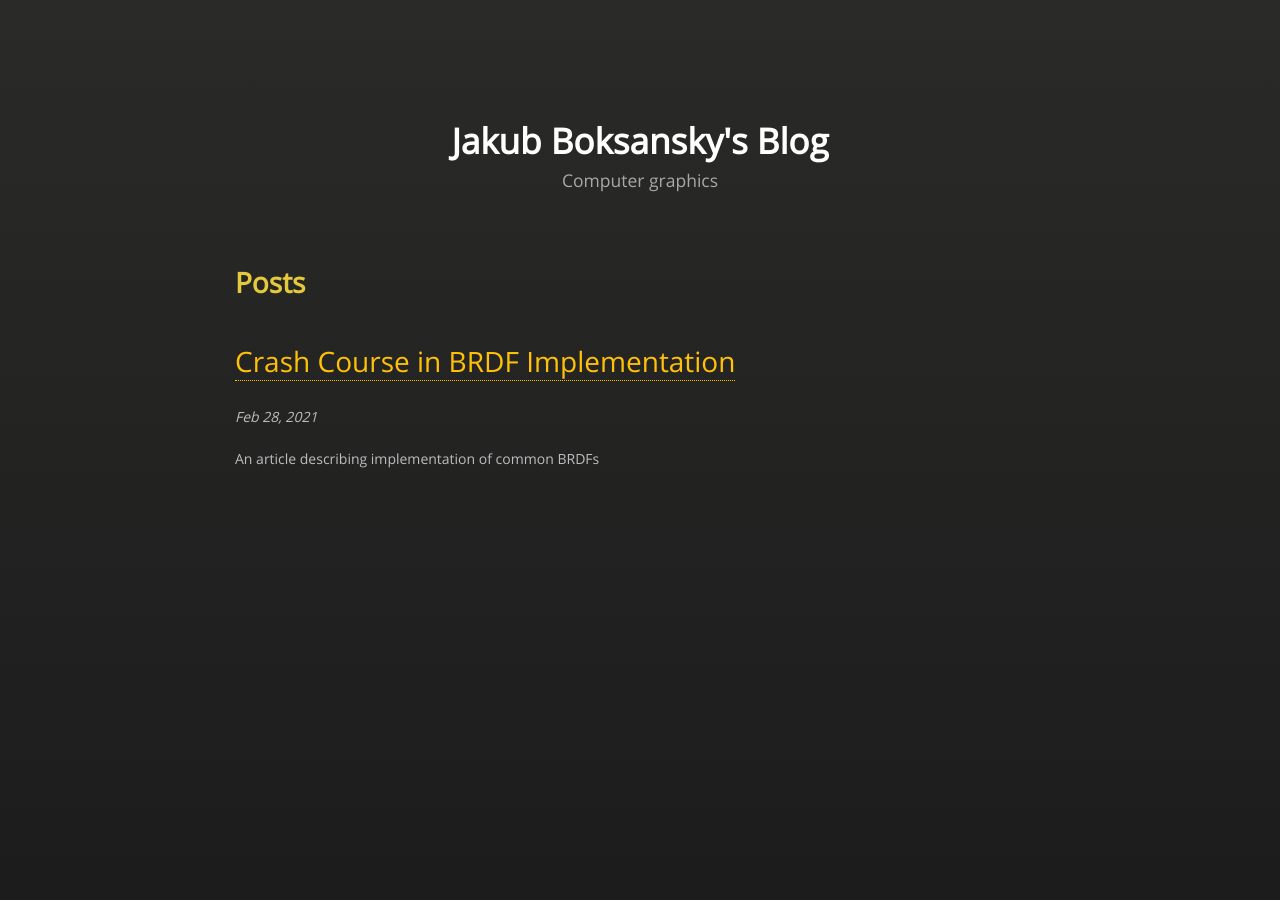
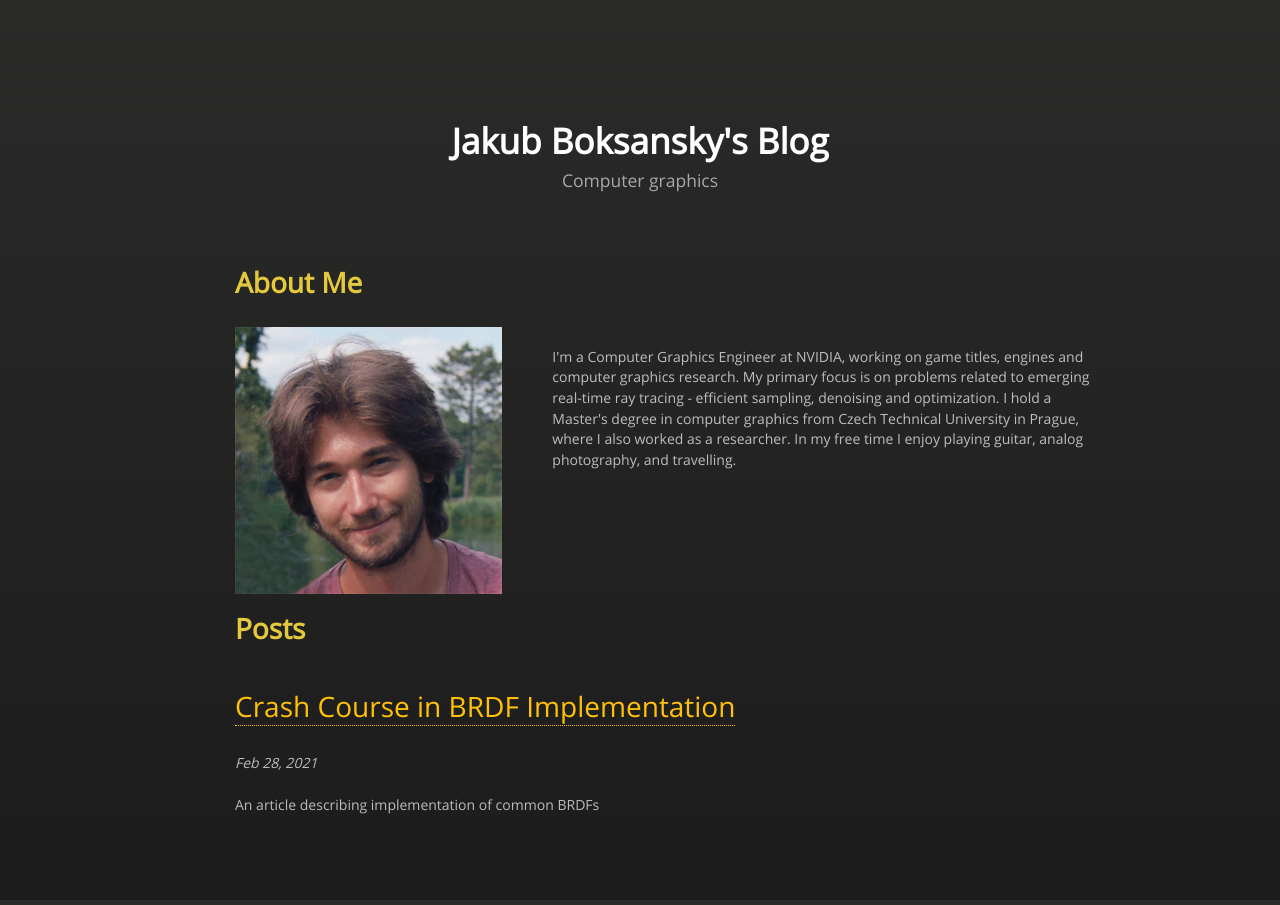
Before and after one commit to jboksansky/boksajak.github.io, a Jekyll site: the page built from index.html, in a window 1280 px wide. Built offline with Jekyll 4.4.1, drawn with Linux system fonts in a browser that asks for light colours; nearby versions of some CDN libraries.

Commit message:
adding bio

```diff
--- a/index.html
+++ b/index.html
@@ -2,6 +2,21 @@
 layout: default
 title: GFX Caffeinist Blog
 ---
+
+<h2>About Me</h2>
+
+<div style="display: inline;">
+	<img src="../images/me.jpg" style="float:left; max-width: 33%;">
+</div>
+
+<div style="display: inline; top: 20px; left: 50px; position: relative;">
+
+I'm a Computer Graphics Engineer at NVIDIA, working on game titles, engines and computer graphics research.
+My primary focus is on problems related to emerging real-time ray tracing - efficient sampling, denoising and optimization.
+I hold a Master's degree in computer graphics from Czech Technical University in Prague, where I also worked as a researcher.
+In my free time I enjoy playing guitar, analog photography, and travelling.
+
+</div>
 
 <h2>Posts</h2>
 {% for page in site.posts %}
```
Also changed, not shown: images/me.jpg (added).
